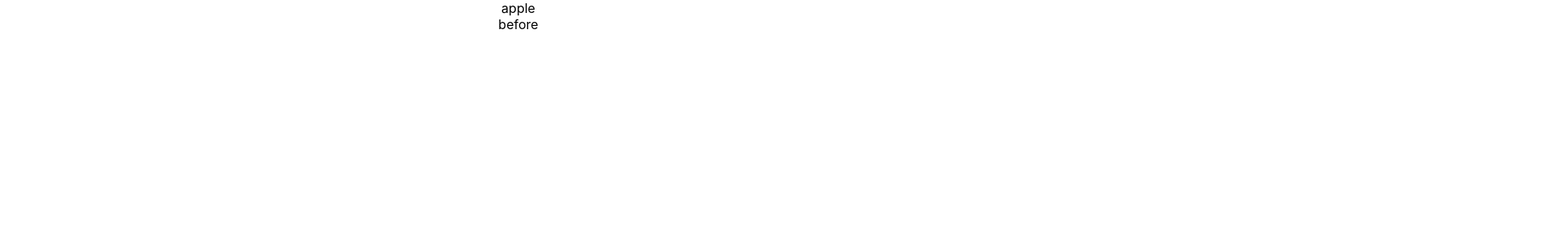
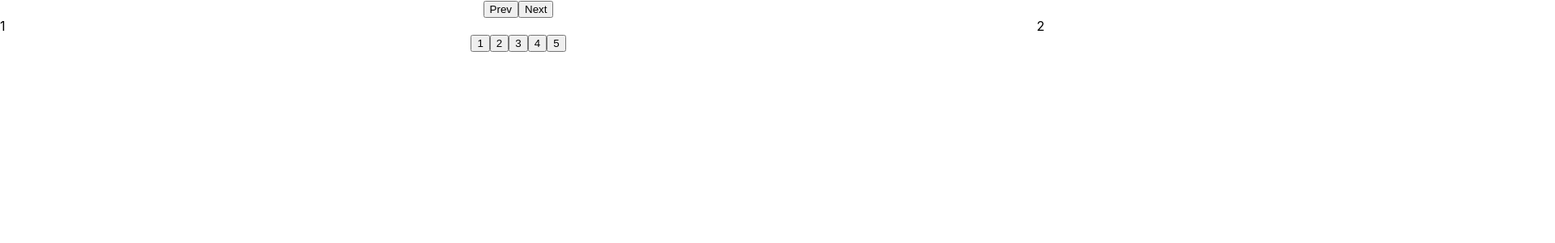
Before and after one commit to kimik-hyum/react-slider, a React (Create React App) app: page / in a window 1280 px wide. Shown: the top 300 px of the page at 81% size, 1920 px wide, since content can reach past the window. Built offline with nearby package versions, Linux system fonts and the light colour scheme.

Commit message:
nav, move btn add

```diff
--- a/package.json
+++ b/package.json
@@ -3,6 +3,8 @@
   "version": "0.1.0",
   "private": true,
   "dependencies": {
+    "node-sass": "^4.12.0",
+    "prop-types": "^15.7.2",
     "react": "^16.8.6",
     "react-dom": "^16.8.6",
     "react-scripts": "3.0.1"
--- a/src/App.js
+++ b/src/App.js
@@ -1,7 +1,7 @@
 import React from 'react';
 import './App.css';
 import ReactkimikSlider from "./component/slider";
-
+import './scss/style.scss';
 class App extends React.Component {
   test(data,index){
     return (
@@ -9,10 +9,11 @@ class App extends React.Component {
     )
   };
   render() {
-    const infor = ["apple","before"]
+    const infor = ["1","2","3","4","5"]
     return (
       <div className="App">
-        <ReactkimikSlider data={infor} item={this.test}></ReactkimikSlider>
+        <ReactkimikSlider data={infor} item={this.test}>
+        </ReactkimikSlider>
       </div>
     );
   }
--- a/src/component/slider.js
+++ b/src/component/slider.js
@@ -1,20 +1,62 @@
 import React from 'react';
 
 export default class Slider extends React.Component {
+  constructor(props){
+    super(props);
+    this.state = {
+      index:props.startIndex,
+      sliding:false,
+      active:true
+    }
+  }
+  imageLength = this.props.data.length-1;
+  slideMove = (number) => {
+    //let idx = (index + dire + len) % len;
+    let index = this.state.index + number;
+    if(index < 0){
+      index = this.imageLength;
+    }else if(index > this.imageLength){
+      index = 0;
+    }
+    this.setState({
+      index:index
+    })
+  }
+  _renderBtn = () => ({
+    next:<button onClick={() => this.slideMove(1)}>Next</button>,
+    prev:<button onClick={() => this.slideMove(-1)}>Prev</button>
+  })
+  _renderNav = () => ({
+    nav:<div className="slide-nav">
+      {this.props.data.map((item,index) => {
+        return <button key={index}>{index+1}</button>
+      })}
+
+    </div>
+  })
   _renderItem(data){
     const {item} = this.props;
     return item(data.item,data.index)
   }
+
   render(){
     const {data} = this.props;
+    const {next,prev} = this._renderBtn()
+    const {nav} = this._renderNav()
     return (
       <div className="slide">
-        {
-          data.map((item,index) => {
-            return this._renderItem({item,index})
-          })
-        }
+        {prev}
+        {next}
+        <div className="slide-wrapper">
+          {
+            data.map((item,index) => {
+              return this._renderItem({item,index})
+            })
+          }
+        </div>
+        {nav}
       </div>
     )
   }
 }
+Slider.defaultProps = {startIndex:0}
--- /dev/null
+++ b/src/scss/style.scss
@@ -0,0 +1,5 @@
+.slide {
+  .slide-wrapper {display:flex;
+    > div {width: 100%;display: flex; flex-shrink:0; position: relative;}
+  }
+}
```
Also changed, not shown: 2 other files (tests, documents, lock files or other folders).
